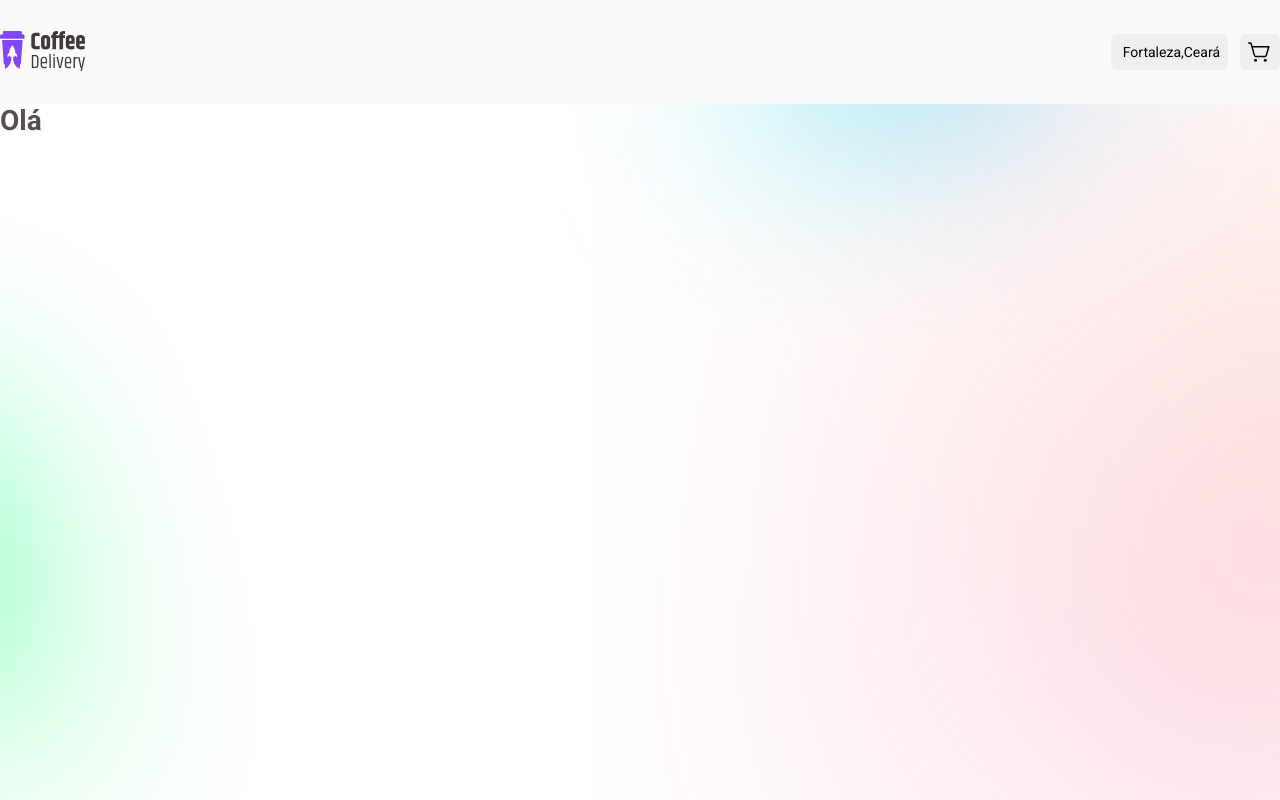
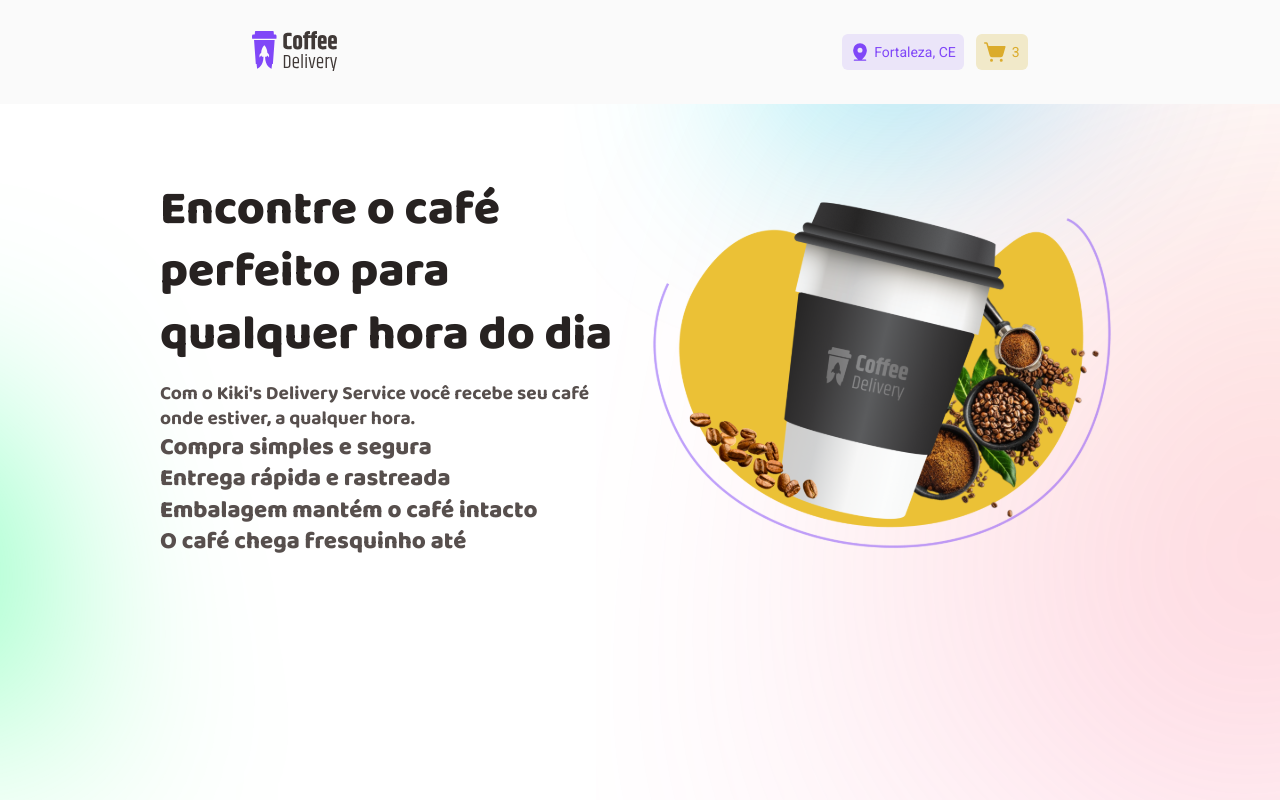
Before and after one commit to MarianaSales/delivery_Cafe, a React (Vite) app: page / in a window 1280 px wide. Built offline with nearby package versions, Linux system fonts and the light colour scheme.

Commit message:
correção do layout

```diff
--- a/package.json
+++ b/package.json
@@ -14,7 +14,6 @@
         "@hookform/resolvers": "^2.9.7",
         "immer": "^9.0.15",
         "phosphor-react": "^1.4.1",
-        "polished": "^4.2.2",
         "react": "^18.2.0",
         "react-dom": "^18.2.0",
         "react-hook-form": "^7.34.2",
--- a/src/components/Header/index.tsx
+++ b/src/components/Header/index.tsx
@@ -12,12 +12,12 @@ export function Header() {
                 </div>
             </LogoContainer>
             <ButtonContainer>
-                <LocationButton>
-                    <MapPinLine size={24} width="fill" color="purple" />
-                    Fortaleza,Ceará
+                <LocationButton variant="purple">
+                    <MapPinLine size={20} weight="fill" />
+                    Fortaleza, CE
                 </LocationButton>
-                <LocationButton>
-                    <ShoppingCartSimple size={24} />
+                <LocationButton variant="yellow">
+                    <ShoppingCartSimple size={24} weight="fill" />3
                 </LocationButton>
             </ButtonContainer>
         </HeaderContainer>
--- a/src/components/Header/styles.ts
+++ b/src/components/Header/styles.ts
@@ -1,4 +1,4 @@
-import styled from 'styled-components';
+import styled, { css } from 'styled-components';
 
 export const HeaderContainer = styled.header`
     width: 100%;
@@ -7,6 +7,10 @@ export const HeaderContainer = styled.header`
     display: flex;
     align-items: center;
     justify-content: center;
+    position: sticky;
+    top: 0;
+    left: 0;
+    z-index: 5;
 
     > div {
         display: flex;
@@ -15,7 +19,6 @@ export const HeaderContainer = styled.header`
     }
 `;
 export const LogoContainer = styled.div`
-    width: 100%;
     max-width: 70rem;
     margin-right: auto;
     margin-left: auto;
@@ -25,18 +28,38 @@ export const ButtonContainer = styled.div`
     display: flex;
     align-items: center;
     gap: 0.75rem;
+    margin-right: auto;
+    margin-left: auto;
 `;
+interface LocationButtonProps {
+    variant: 'purple' | 'yellow';
+}
 
-export const LocationButton = styled.button`
+export const LocationButton = styled.button<LocationButtonProps>`
     display: flex;
     align-items: center;
     justify-content: center;
     gap: 4px;
-    min-height: 2.3rem;
+    min-width: 2.3rem;
     height: 2.3rem;
     border-radius: 6px;
     border: none;
     padding: 0 0.5rem;
     position: relative;
     font-size: 0.875rem;
+    color: ${({ variant, theme }) => theme[`${variant}_500`]};
+
+    ${({ variant, theme }) =>
+        css`
+             {
+                background: ${theme[`${variant}_300`]};
+            }
+        `};
+
+    ${({ variant, theme }) =>
+        css`
+            svg {
+                color: ${theme[`${variant}_500`]};
+            }
+        `};
 `;
--- /dev/null
+++ b/src/components/Typography.ts
@@ -0,0 +1,29 @@
+import styled from 'styled-components';
+
+interface TitleProps {
+    color?: 'grey_700' | 'grey_800' | 'grey_900';
+    size?: 'xl' | 'l' | 'm' | 's' | 'xs';
+    weight?: string | number;
+}
+
+interface TextProps {
+    color?: 'grey_600' | 'grey_700' | 'grey_800';
+    size?: 'l' | 'm' | 's';
+    weight?: string | number;
+}
+
+export const Title = styled.h1<TitleProps>`
+    color: ${({ color, theme }) => theme[`${color ?? 'grey_700'}`]};
+    font-size: ${({ size, theme }) => theme[`${size ?? 'm'}`]};
+    font-family: 'Baloo 2', sans-serif;
+    line-height: 130%;
+    font-weight: ${({ weight }) => weight ?? 800};
+`;
+
+export const Text = styled.p<TextProps>`
+    color: ${({ color, theme }) => theme[`${color ?? 'grey_700'}`]};
+    font-size: ${({ size, theme }) => theme[`${size ?? 'm'}`]};
+    font-family: 'Baloo 2', sans-serif;
+    line-height: 130%;
+    font-weight: ${({ weight }) => weight ?? 400};
+`;
--- /dev/null
+++ b/src/pages/Home/components/LandingPage/index.tsx
@@ -0,0 +1,31 @@
+import { Coffee, Package, ShoppingCartSimple, Timer } from 'phosphor-react';
+import { LandingPageContainer, LandingPageContent, LandingPageTitle } from './styles';
+import coffee from '../../../../assets/img/coffee.svg';
+import { Text } from '../../../../components/Typography';
+export function LandingPage() {
+    return (
+        <LandingPageContainer>
+            <LandingPageContent>
+                <div>
+                    <section>
+                        <LandingPageTitle size="xl" color="grey_900">
+                            Encontre o café perfeito para qualquer hora do dia
+                        </LandingPageTitle>
+                        <Text as="h3" size="s" color="grey_700">
+                            Com o Kiki's Delivery Service você recebe seu café onde estiver, a
+                            qualquer hora.
+                        </Text>
+                    </section>
+
+                    <LandingPageTitle>
+                        <div>Compra simples e segura</div>
+                        <p>Entrega rápida e rastreada</p>
+                        <p>Embalagem mantém o café intacto</p>
+                        <p>O café chega fresquinho até</p>
+                    </LandingPageTitle>
+                </div>
+                <img src={coffee} alt="" />
+            </LandingPageContent>
+        </LandingPageContainer>
+    );
+}
--- /dev/null
+++ b/src/pages/Home/components/LandingPage/styles.ts
@@ -0,0 +1,30 @@
+import { Title } from './../../../../components/Typography';
+import styled from 'styled-components';
+
+export const LandingPageContainer = styled.section`
+    width: 100%;
+    height: 544px;
+    display: flex;
+    align-items: center;
+    justify-content: center;
+    position: absolute;
+    padding: 32px 160px;
+`;
+export const LandingPageContent = styled.div`
+    width: 100%;
+    display: flex;
+    align-items: center;
+    justify-content: space-between;
+    gap: 16px;
+`;
+
+export const LandingPageTitle = styled(Title)`
+    margin-bottom: 1rem;
+`;
+
+export const LandingPageItens = styled.div`
+    display: grid;
+    grid-template-columns: 1fr 1fr;
+    row-gap: 1.25rem;
+    margin-top: 4.125rem;
+`;
--- a/src/pages/Home/index.tsx
+++ b/src/pages/Home/index.tsx
@@ -1,3 +1,10 @@
+import { LandingPage } from './components/LandingPage';
+import { HomeContainer } from './styles';
+
 export function HomePage() {
-    return <h1>Olá</h1>;
+    return (
+        <HomeContainer>
+            <LandingPage />
+        </HomeContainer>
+    );
 }
--- /dev/null
+++ b/src/pages/Home/styles.ts
@@ -0,0 +1,5 @@
+import styled from 'styled-components';
+
+export const HomeContainer = styled.div`
+    margin-bottom: 9.8rem;
+`;
--- a/src/styles/themes/default.ts
+++ b/src/styles/themes/default.ts
@@ -20,6 +20,12 @@ export interface ThemeType {
     grey_900: string;
 
     red_100: string;
+
+    xl: string;
+    l: string;
+    m: string;
+    s: string;
+    xs: string;
 }
 
 export const defaultTheme: ThemeType = {
@@ -44,4 +50,10 @@ export const defaultTheme: ThemeType = {
     grey_900: '#272221',
 
     red_100: '#f84747',
+
+    xl: '3rem',
+    l: '2rem',
+    m: '1.5rem',
+    s: '1.2rem',
+    xs: '1.125px',
 };
```
Also changed, not shown: 1 other file (tests, documents, lock files or other folders).
